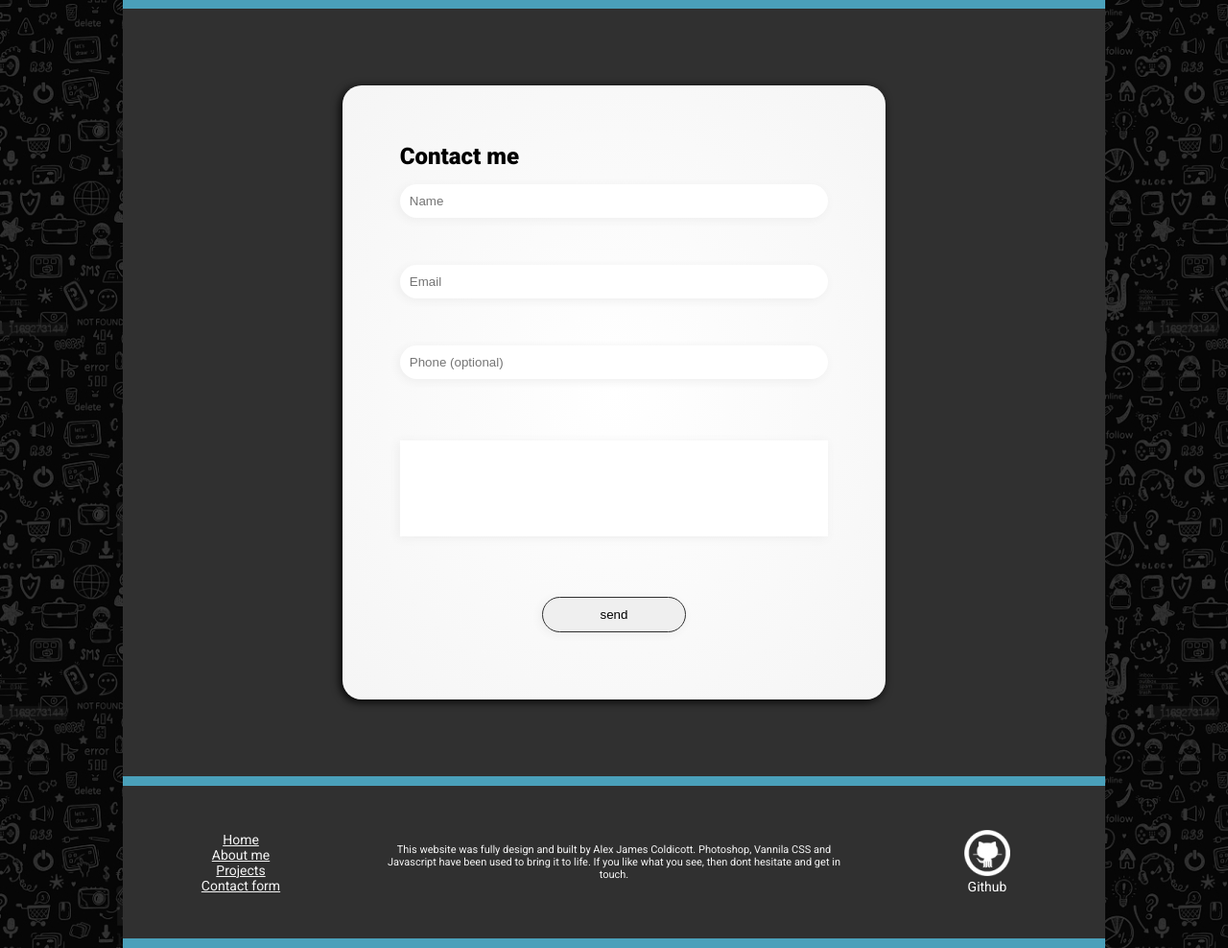
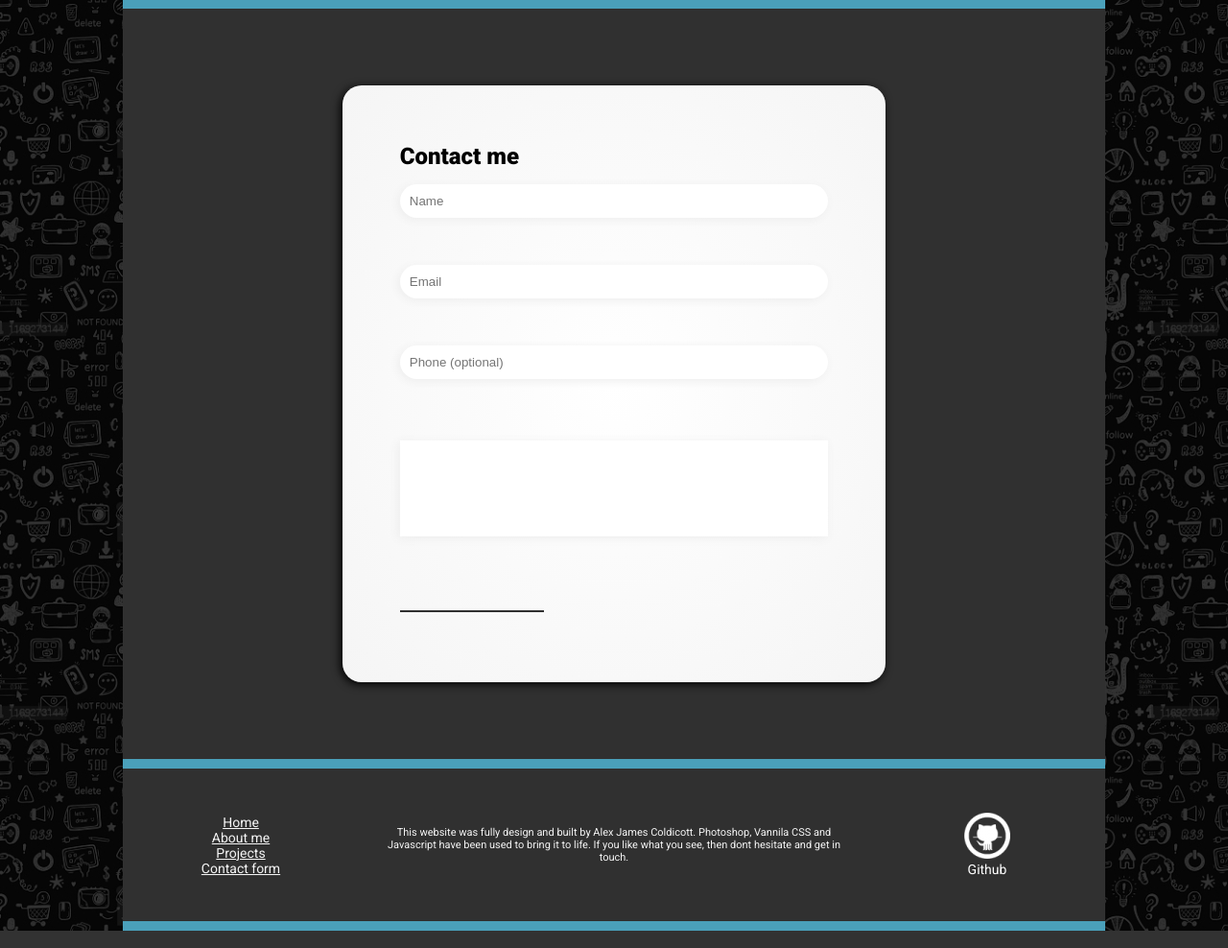
Before and after one commit to ajcoldi/ajcoldi.github.io, a PHP site: page / in a window 1280 px wide. Shown: the part 2044-3032 px from the top of the page at 96% size. Run offline with PHP 8.4, Linux system fonts and the light colour scheme; some libraries are stand-ins or nearby versions.

Commit message:
s\zf\d
z\

```diff
--- a/contactForm.php
+++ b/contactForm.php
@@ -7,7 +7,7 @@
 
         $mailTo = "alex.coldicott@outlook.com";
         $headers = "From: ".$mailFrom;
-        $txt = "You have received and email from ".$name.".\n\n".$message:
+        $txt = "You have received and email from ".$name.".\n\n".$message;
 
         mail($mailTo, $txt, $headers);
         header("Location: index.php?mailsend");
--- a/index.html
+++ b/index.html
@@ -223,7 +223,7 @@
                             <small>Error</small>
                         </div>
                         <div class="formControl">
-                            <input id="subBtn" type="submit" name="submit" value="send">
+                            <button id="subBtn" type="submit" name="submit"></button>
                         </div>
                     </form>
                 </section>
```
